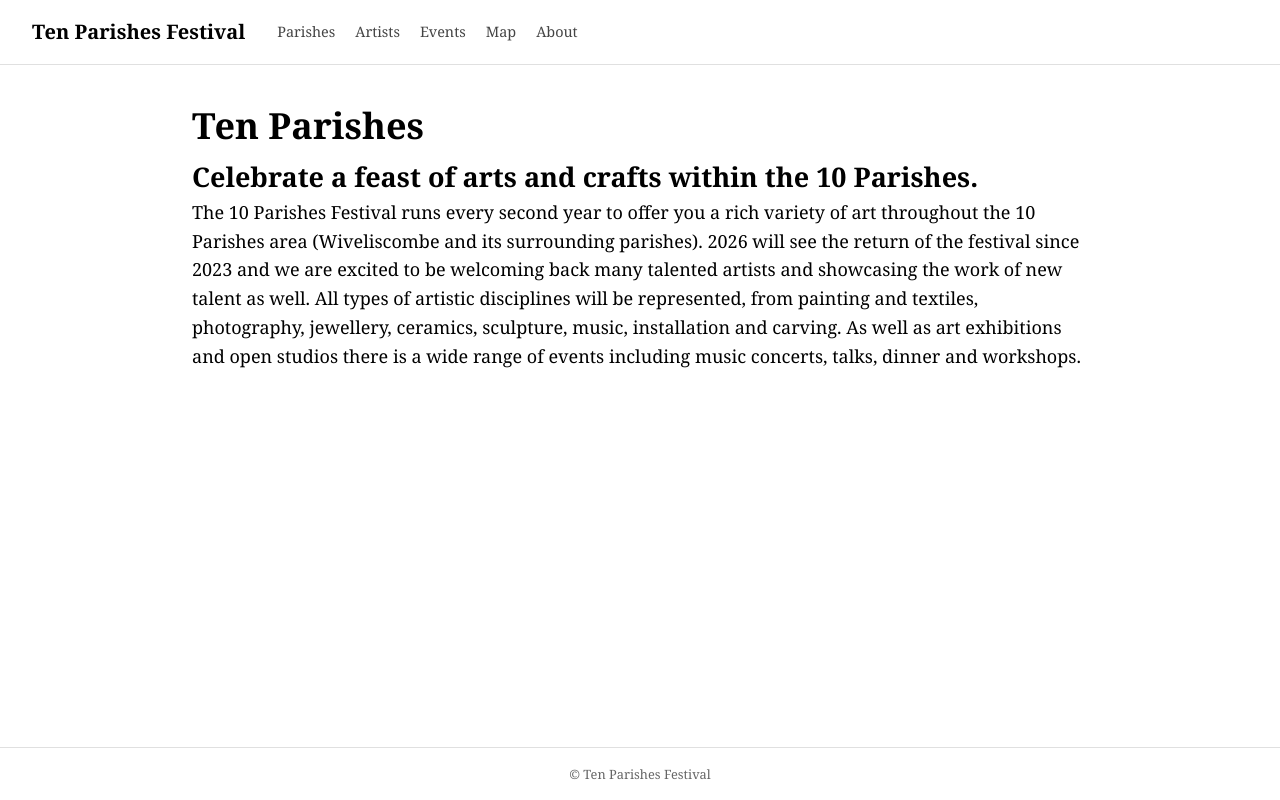
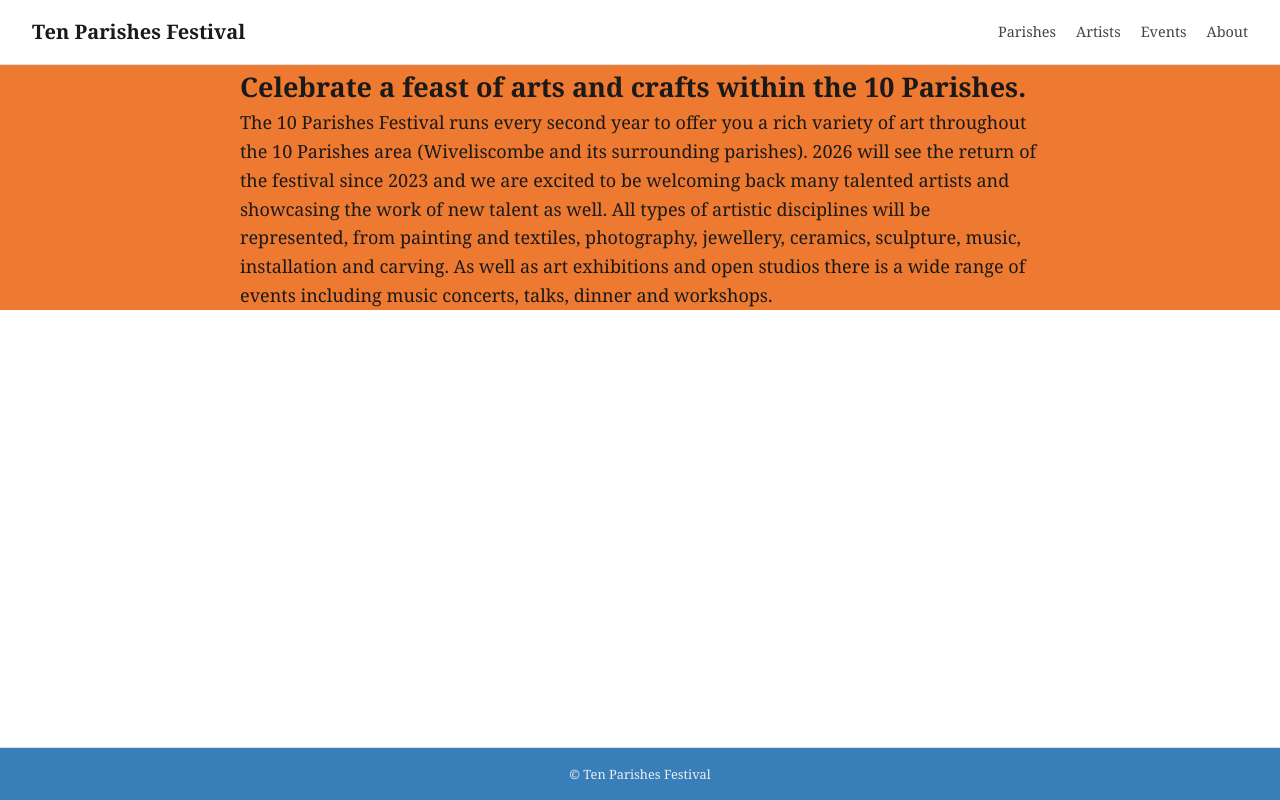
Before and after one commit to davidnorth/ten-parishes-website, a PHP site: template pages/index.php in a window 1280 px wide. Run offline with PHP 8.4, Linux system fonts and the light colour scheme; the template is opened without the code that fills it, so the values that code supplies are empty.

Commit message:
some things

```diff
--- a/layouts/default.php
+++ b/layouts/default.php
@@ -13,7 +13,6 @@
       <a href="/parishes">Parishes</a>
       <a href="/artists">Artists</a>
       <a href="/events">Events</a>
-      <a href="/map">Map</a>
       <a href="/about-us">About</a>
     </nav>
   </header>
--- a/pages/index.php
+++ b/pages/index.php
@@ -1,8 +1,7 @@
-<h1>Ten Parishes</h1>
+<div class="page-grid">
 
-
+  <section class="full-bleed bg-primary">
     <h2>Celebrate a feast of arts and crafts within the 10 Parishes.</h2>
-
     <p>The 10 Parishes Festival runs every second year to offer you a
     rich variety of art throughout the 10 Parishes area
     (Wiveliscombe and its surrounding parishes).
@@ -11,3 +10,6 @@ back many talented artists and showcasing the work of new talent as well.
     All types of artistic disciplines will be represented, from painting and
     textiles, photography, jewellery, ceramics, sculpture, music, installation and carving.
     As well as art exhibitions and open studios there is a wide range of events including music concerts, talks, dinner and workshops.  </p>
+  </section>
+
+</div>
--- a/public/style.css
+++ b/public/style.css
@@ -4,15 +4,17 @@
 img, video { max-width: 100%; display: block; }
 input, button, textarea, select { font: inherit; }
 
-root {
-    --primary-color: #007acc;
-    --secondary-color: #e0e0e0;
+html {
     --text-color: #1a1a1a;
+    --text-color-light: #eee;
     --background-color: #ffffff;
+    --primary-color: #EE7930;
+    --secondary-color: #387FBA;
+    --tertiary-color: #377C57;
 }
 
-/* Layout */
 body {
+    background: var(--background-color);
     display: grid;
     grid-template-rows: auto 1fr auto;
     min-height: 100vh;
@@ -29,6 +31,9 @@ header {
     align-items: center;
     gap: 2rem;
     flex-wrap: wrap;
+    nav {
+      margin-left: auto;
+    }
 }
 
 header a { text-decoration: none; color: inherit; }
@@ -48,17 +53,69 @@ nav a {
 
 nav a:hover { color: #000; }
 
-main {
-    padding: 2rem;
-    max-width: 960px;
-    width: 100%;
-    margin-inline: auto;
+footer {
+  color: var(--text-color-light);
+  padding: 1rem 2rem;
+  border-top: 1px solid #e0e0e0;
+  font-size: 0.8rem;
+  text-align: center;
+  background: var(--secondary-color);
 }
 
-footer {
-    padding: 1rem 2rem;
-    border-top: 1px solid #e0e0e0;
-    font-size: 0.8rem;
-    color: #666;
-    text-align: center;
+
+
+
+
+
+
+
+
+
+
+
+.page-grid {
+  display: grid;
+
+  grid-template-columns:
+    [page-start] minmax(30px, 1fr)
+    [content-start] min(100% - 60px, 800px) [content-end]
+  minmax(30px, 1fr) [page-end];
+
+  row-gap: 1em;
+
+
+  > section {
+    grid-column: content;
+  }
+  > .full-bleed {
+    grid-column: page;
+    display: grid;
+    grid-template-columns: subgrid;
+    > p, > h2 {
+      grid-column: content;
+    }
+  }
+
 }
+
+.image-grid {
+    display: grid;
+    grid-template-columns: repeat(auto-fill, minmax(200px, 1fr));
+    gap: 1rem;
+}
+
+.image-grid figure img {
+    width: 100%;
+    aspect-ratio: 1;
+    object-fit: cover;
+}
+
+.image-grid figure figcaption {
+    margin-top: 0.4rem;
+    font-size: 0.85rem;
+    color: #555;
+}
+
+.bg-primary {
+  background: var(--primary-color);
+}
```
Also changed, not shown: next-steps.md (added, +36 -0 lines), pages/artists.php (+19 -0 lines), pages/map.php (+21 -0 lines), pages/parishes.php (+9 -0 lines). Lines whose indentation alone changed are shown as unchanged.
